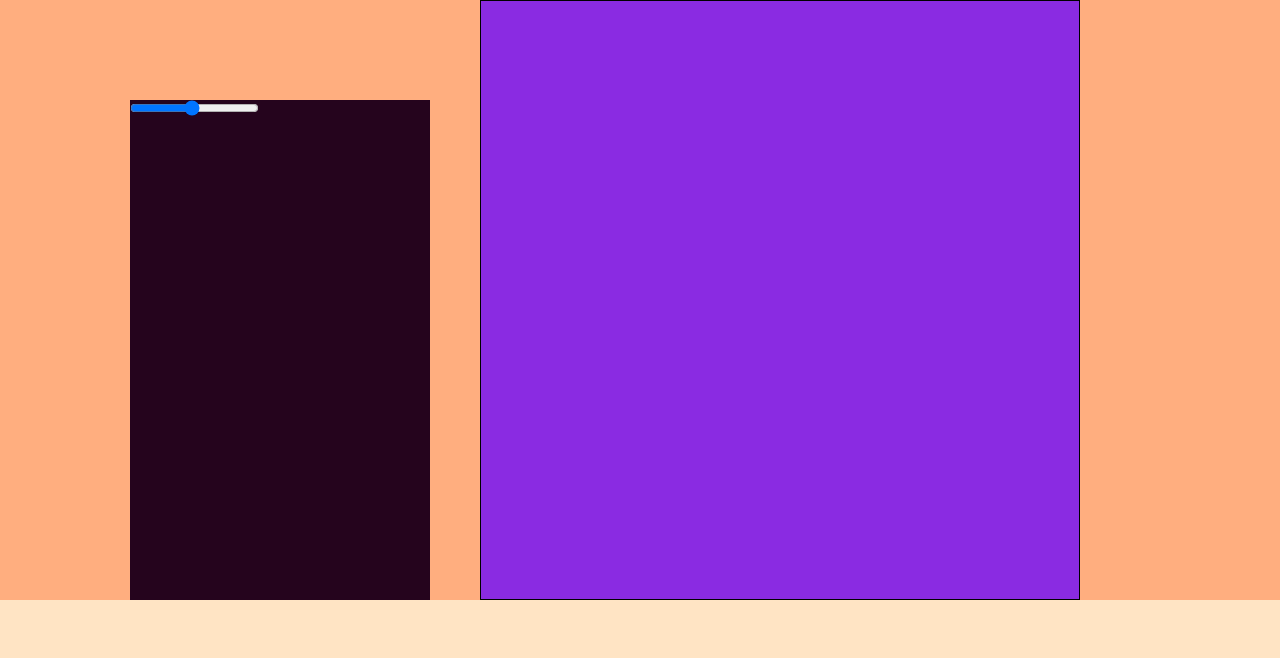
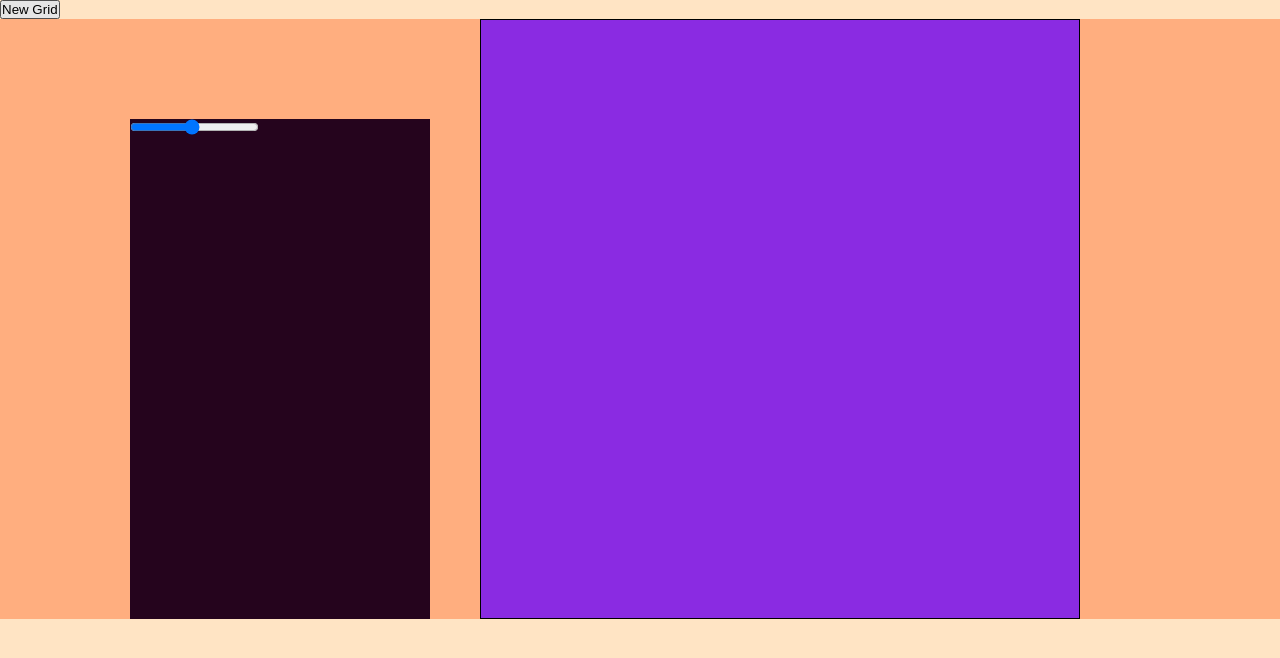
Before and after one commit to duvgall/etch-sketch, a plain HTML site: page index.html in a window 1280 px wide. Drawn offline with Linux system fonts and the light colour scheme.

Commit message:
add function to remove and add grid with prompt

```diff
--- a/index.html
+++ b/index.html
@@ -4,47 +4,12 @@
     <meta charset="UTF-8">
     <title>Etch-A-Sketch</title>
     <link rel="stylesheet" href="style.css">
+
 </head>
 <body>
-  <script>
-      let gridSquare;
-
-      const container = document.createElement('div');
-      document.body.appendChild(container);
-      container.classList.add('container');
-
-      const gridContainer = document.createElement('div');
-      container.appendChild(gridContainer);
-      gridContainer.classList.add('grid-container');
-
-      const sliderContainer = document.createElement('div');
-      container.appendChild(sliderContainer);
-      sliderContainer.classList.add('slide-container');
-
-      const slider = document.createElement('input');
-      slider.type = 'range';
-      slider.min = 4;
-      slider.max = 100;
-      slider.classList.add('slider');
-      sliderContainer.appendChild(slider);
-
-      let Add = document.createDocumentFragment();
-
-      for (let i = 0; i < 16; i++) {
-      let gridSquare = document.createElement('div');
-      gridSquare.classList.add('grid-square');
-      gridSquare.id = ('square ' + i);
-      gridContainer.appendChild(gridSquare);
-};
-
-      gridSquare.addEventListener("mouseenter", e => {
-        e.style.backgroundColor = 'black';
-      }  )
-
-
-      function draw() {
-
-      }
-  </script>
+  <header>
+    <button type="button" id="input" onclick="removeGrid()">New Grid</button>
+  </header>
+ <script src="script.js"></script>
 </body>
 </html>
--- a/script.js
+++ b/script.js
@@ -1,14 +1,52 @@
+
+let gridSquare;
+
 const container = document.createElement('div');
 document.body.appendChild(container);
 container.classList.add('container');
 
 const gridContainer = document.createElement('div');
-container.appendChild(grid-container);
-grid-container.classList.add('grid-container');
+container.appendChild(gridContainer);
+gridContainer.classList.add('grid-container');
+
+const sliderContainer = document.createElement('div');
+container.appendChild(sliderContainer);
+sliderContainer.classList.add('slide-container');
+
+const slider = document.createElement('input');
+slider.type = 'range';
+slider.min = 4;
+slider.max = 100;
+slider.classList.add('slider');
+sliderContainer.appendChild(slider);
 
 let Add = document.createDocumentFragment();
 
 for (let i = 0; i < 16; i++) {
-    let newDiv = document.createElement('div');
-    newDiv.classList.add('grid-square');
+let gridSquare = document.createElement('div');
+gridSquare.classList.add('grid-square');
+gridSquare.id = ('square ' + i);
+gridContainer.appendChild(gridSquare);
+};
+/*
+gridSquare.addEventListener("mouseenter", e => {
+  e.style.backgroundColor = 'black';
+}  )
+*/
+function removeGrid() {
+  while(gridContainer.firstChild) {
+    gridContainer.removeChild(gridContainer.lastChild);
+  }
+  createGrid();
 }
+
+function createGrid() {
+  let input = prompt('Please enter a number between 4 and 100');
+
+  for(let i = 0; i < input; i++) {
+    let gridSquare = document.createElement('div');
+    gridSquare.classList.add('grid-square');
+    gridSquare.id = ('square ' + i);
+    gridContainer.appendChild(gridSquare);
+  }
+}
```
